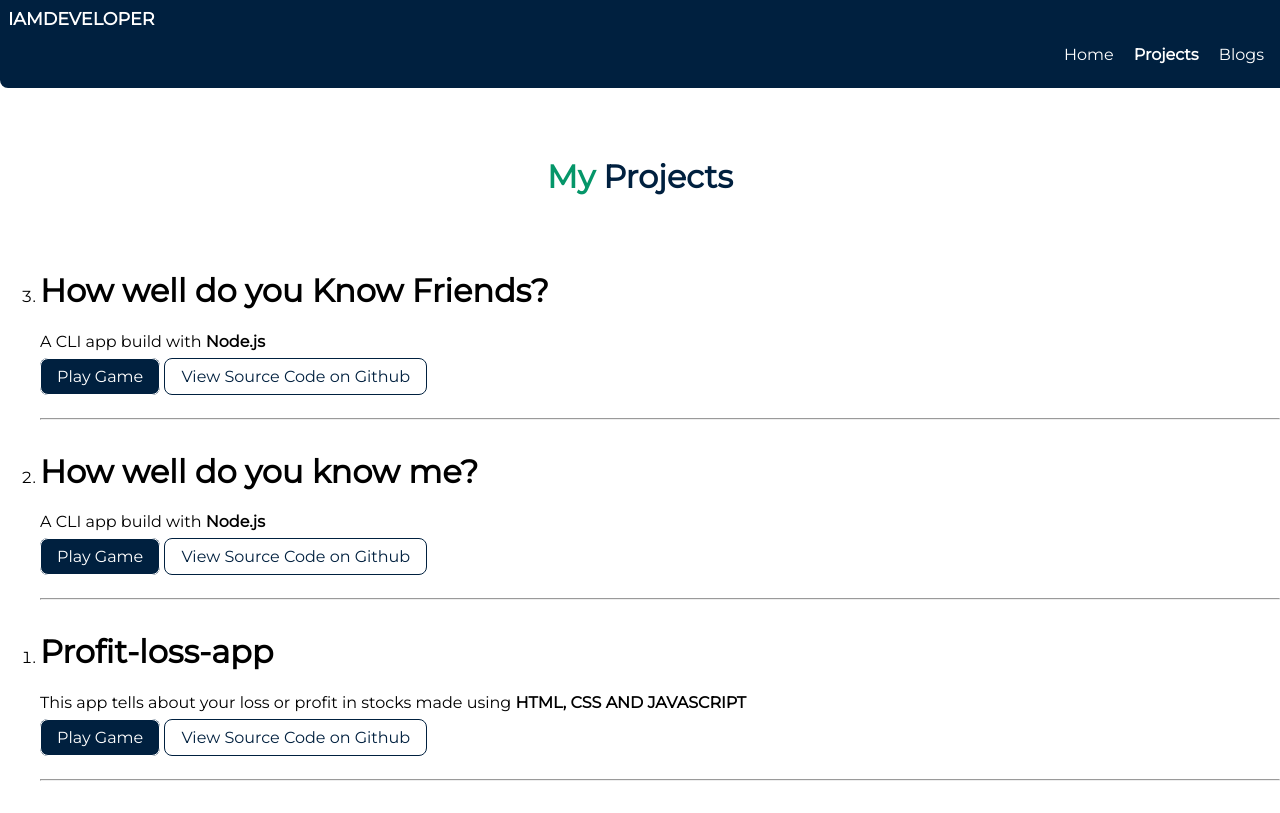
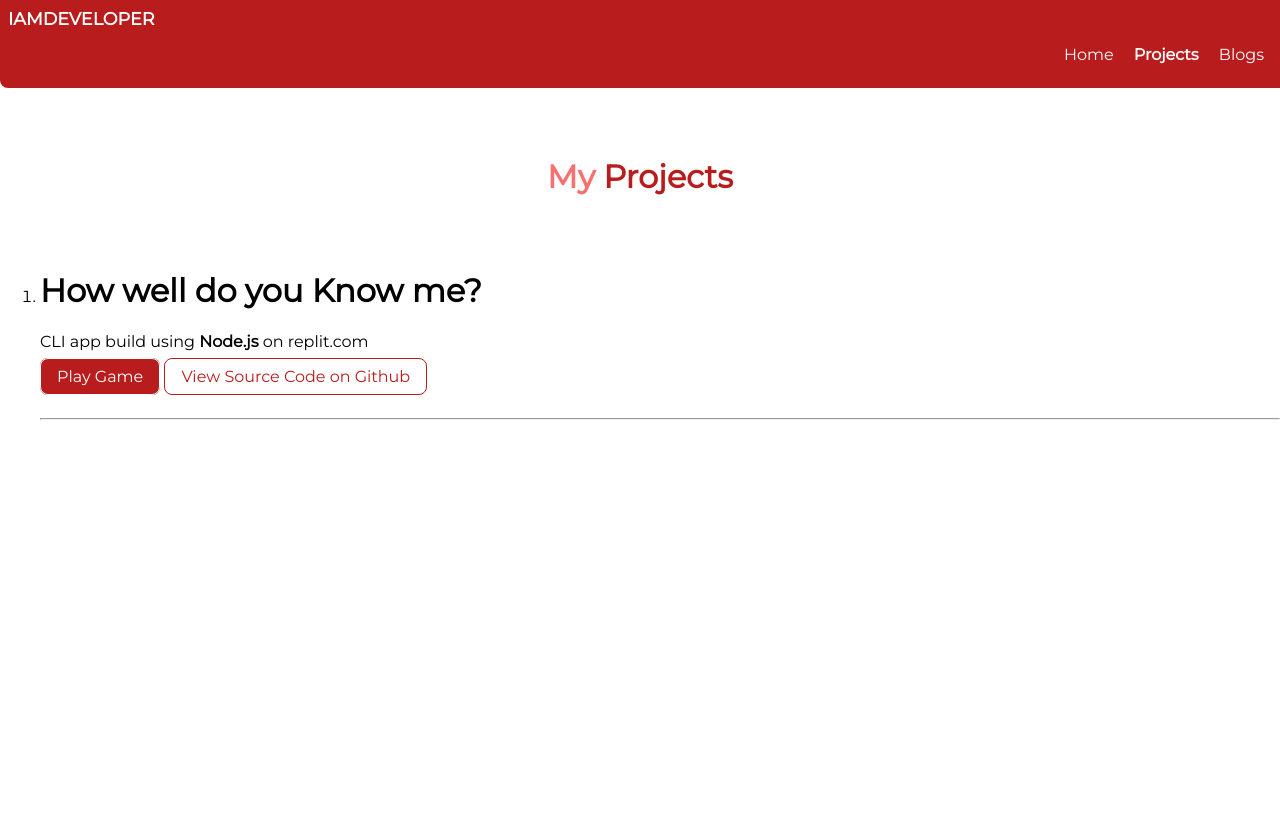
Before and after one commit to PATHAKmridul17/Mridul-Portfolio, a plain HTML site: page projects.html in a window 1280 px wide. Drawn offline with Linux system fonts and the light colour scheme.

Commit message:
deployed

```diff
--- a/projects.html
+++ b/projects.html
@@ -4,7 +4,7 @@
     <meta charset="UTF-8">
     <meta http-equiv="X-UA-Compatible" content="IE=edge">
     <meta name="viewport" content="width=device-width, initial-scale=1.0">
-    <title>Projects| alindPortfolio</title>
+    <title>Projects| Mridul</title>
     <link href="/style.css" rel="stylesheet">
 </head>
 <body>
@@ -25,25 +25,12 @@
     <ol reversed>
 
         <li>
-            <h1>How well do you Know Friends?</h1>
-            <p>A CLI app build with <strong> Node.js</strong></p>
-            <a href="https://replit.com/@AlindDwivedi/Friends-Quiz?v=1" class="link primary-link" target="_blank">Play Game</a>
-    <a href="https://github.com/dwivedialind/Friends-Quiz" class="link secondary-link" target="_blank">View Source Code on Github</a>
+            <h1>How well do you Know me?</h1>
+            <p>CLI app build using <strong> Node.js</strong> on replit.com</p>
+            <a href="https://replit.com/@PATHAKmridul17/Quiz-1?v=1" class="link primary-link" target="_blank">Play Game</a>
+    <a href="https://github.com/PATHAKmridul17/Quiz-1" class="link secondary-link" target="_blank">View Source Code on Github</a>
     <hr>
-        <li>
-            <h1>How well do you know me?</h1>
-            <p>A CLI app build with <strong> Node.js</strong></p>
-            <a href="https://replit.com/@AlindDwivedi/Endgame-updated-1?v=1" class="link primary-link" target="_blank">Play Game</a>
-    <a href="https://github.com/dwivedialind/Endgame-updated-1" class="link secondary-link" target="_blank">View Source Code on Github</a>
-    <hr>
-        </li>
-        <li>
-            <h1>Profit-loss-app</h1>
-            <p>This app tells about your loss or profit in stocks made using <strong>HTML, CSS AND JAVASCRIPT</strong></p>
-            <a href="https://profit-loss-app-1.netlify.app/" class="link primary-link" target="_blank">Play Game</a>
-    <a href="https://github.com/dwivedialind/profit-loss-app" class="link secondary-link" target="_blank">View Source Code on Github</a>
-    <hr>
-        </li>
+
 
         </ol>
 
--- a/style.css
+++ b/style.css
@@ -6,10 +6,14 @@ body {
 }
 
 :root {
-    --primary-color: #00203FFF;
-    --secondary1-color: #ADEFD1FF;
-    --secondary-color:#059669;
-    --off-white: #9CA3AF;
+    --primary-color:
+#B91C1C;
+    --secondary1-color:
+#F87171;
+    --secondary-color:
+#F87171;
+    --off-white:
+#F3F4F6;
     --primary1-color: rgb(223,103,140);
     --secondary2-color: rgb(61,21,255);
 }
```
Also changed, not shown: blogs.html (+1 -1 lines), index.html (+2 -2 lines), images/target.svg (added).
